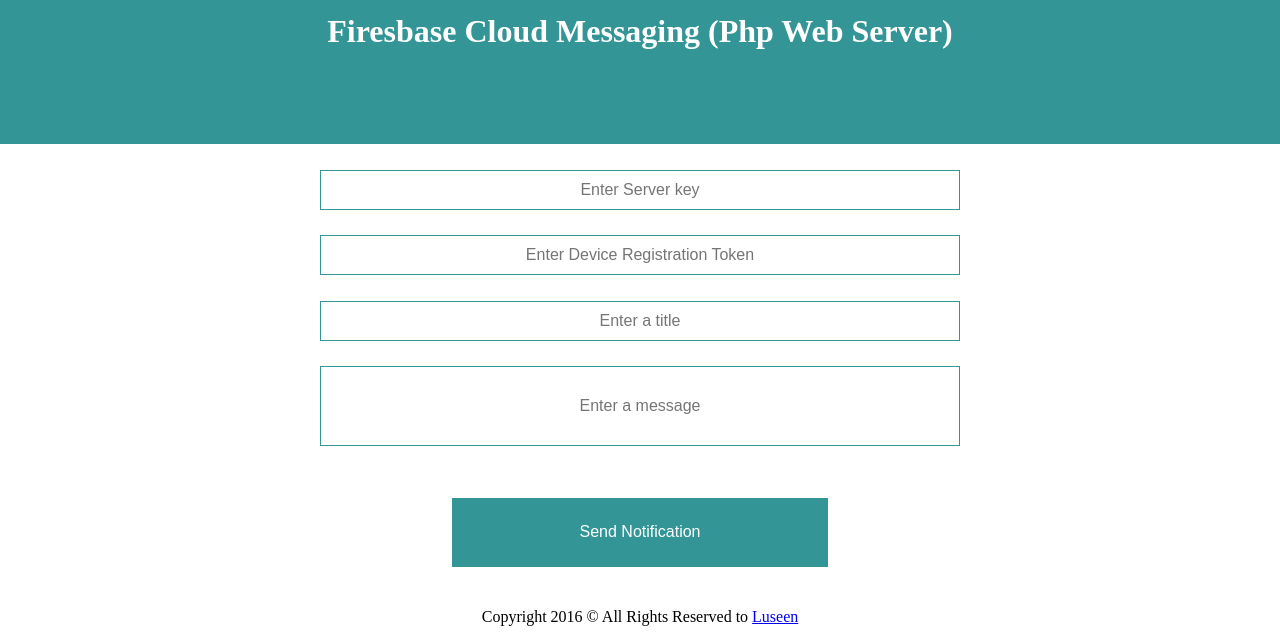
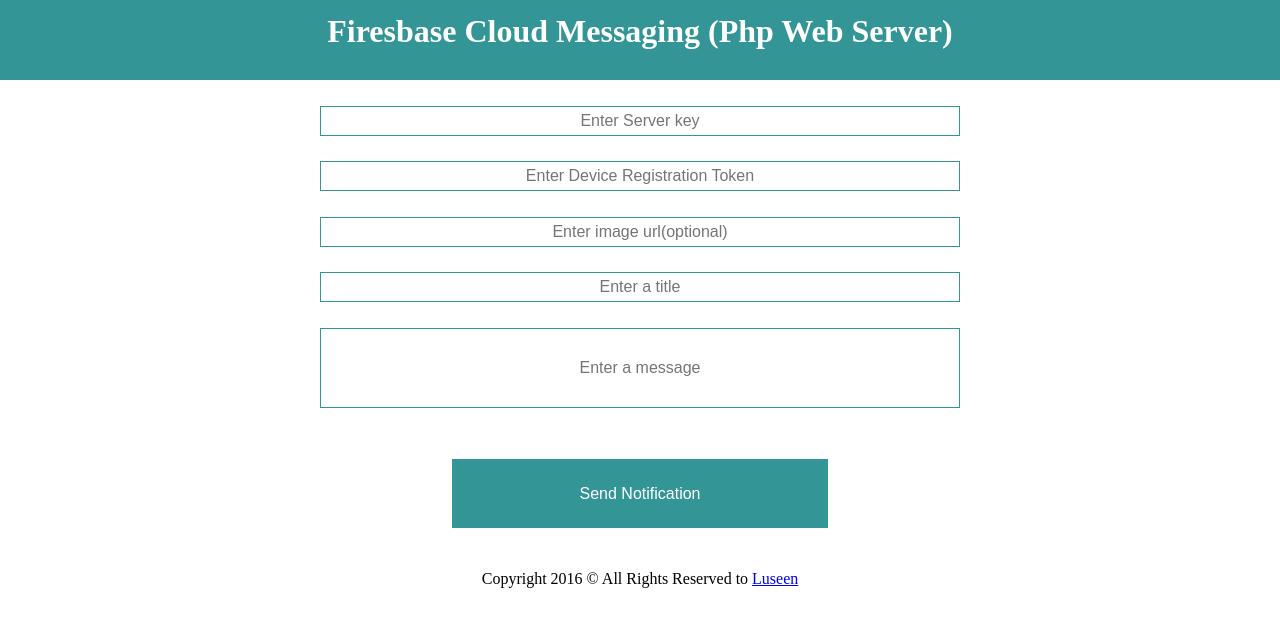
Before and after one commit to armcha/Firbase-notification-server-php, a PHP site: page / in a window 1280 px wide. Shown: the top 632 px of the page. Run offline with PHP 8.4, Linux system fonts and the light colour scheme.

Commit message:
Added big notification style support

```diff
--- a/index.php
+++ b/index.php
@@ -7,7 +7,7 @@
     display: block;
     width: 50%;
     margin: 2% auto;
-    height: 40px;
+    height: 30px;
     font-size: 100%;
 	border:1px solid #339596;
 }
@@ -16,7 +16,7 @@
     display: block;
     width: 50%;
     margin: 2% auto;
-    height: 40px;
+    height: 30px;
     font-size: 100%;
 	border:1px solid #339596;
 }
@@ -24,7 +24,7 @@
     display: block;
      width: 50%;
     margin: 2% auto;
-    height: 40px;
+    height: 30px;
     font-size: 100%;
 	border:1px solid #339596;
 }
@@ -58,6 +58,7 @@
 	    padding: 1% 0;
     text-align: center;
     width: 100%;
+	height: 30px;
     text-decoration: none;
     background-color: #339596;
     margin: 0;
@@ -67,10 +68,11 @@
 	.headerBody {
     text-align: center;
     align: center;
+	height: 30px;
 	vertical-align: middle;
     background-color: #339596;
     margin: 0px;
-	 height: 18%;
+	 height: 10%;
     color: #ffffff;
 	}.nuulMargin {
 
@@ -89,11 +91,15 @@
 
 			<input type='text' name='server_key' placeholder='Enter Server key' id="first" class = "formId"/>
 			<input type='text' name='token' placeholder='Enter Device Registration Token'  id="second" class = "formId"/>
+			<input type='text' name='image_url' placeholder='Enter image url(optional)'  id="second" class = "formId"/>
 			<input name='title' placeholder='Enter a title' id="title" class = "formId"/>
 			<input name='message' placeholder='Enter a message' id="message" class = "formId"/>
 
 			<button id="sendButton">Send Notification</button>
+
 		</form>
+
+
 		<p class = "formId">
 			<?php
 
```
